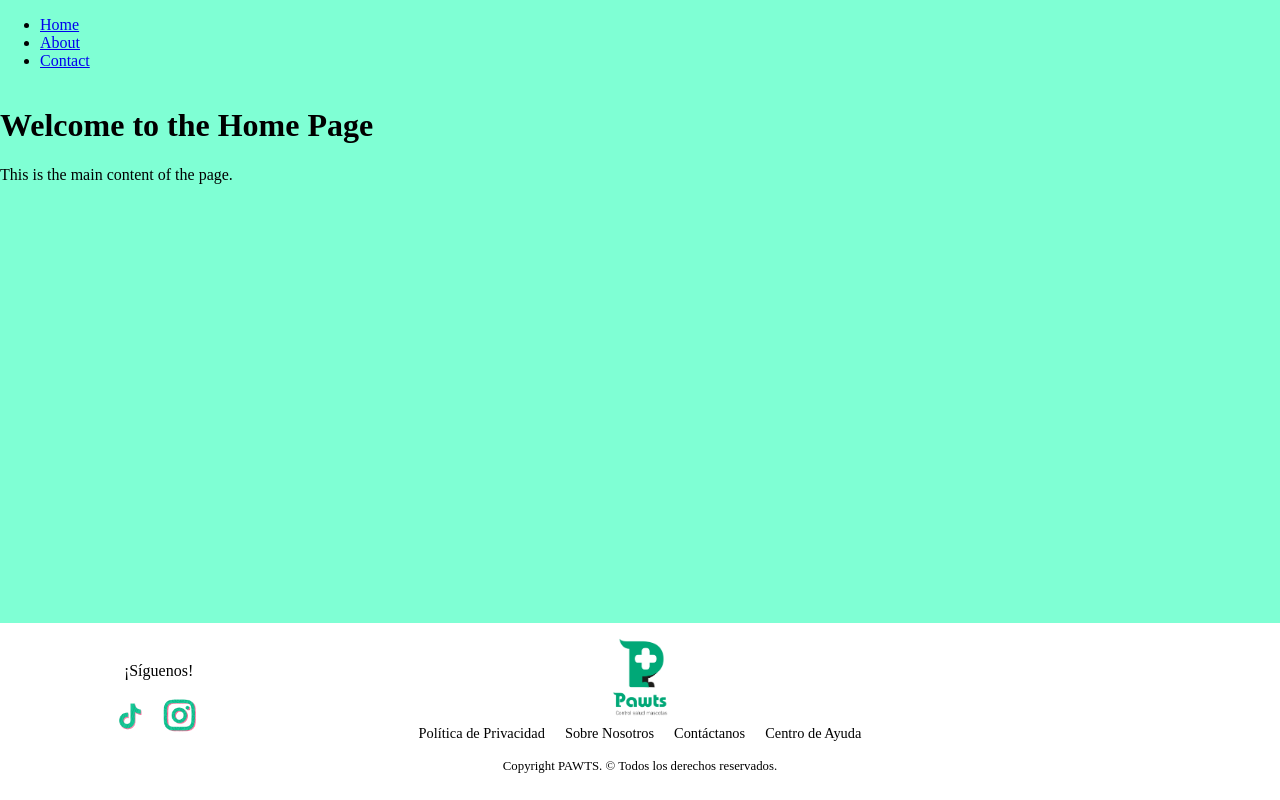
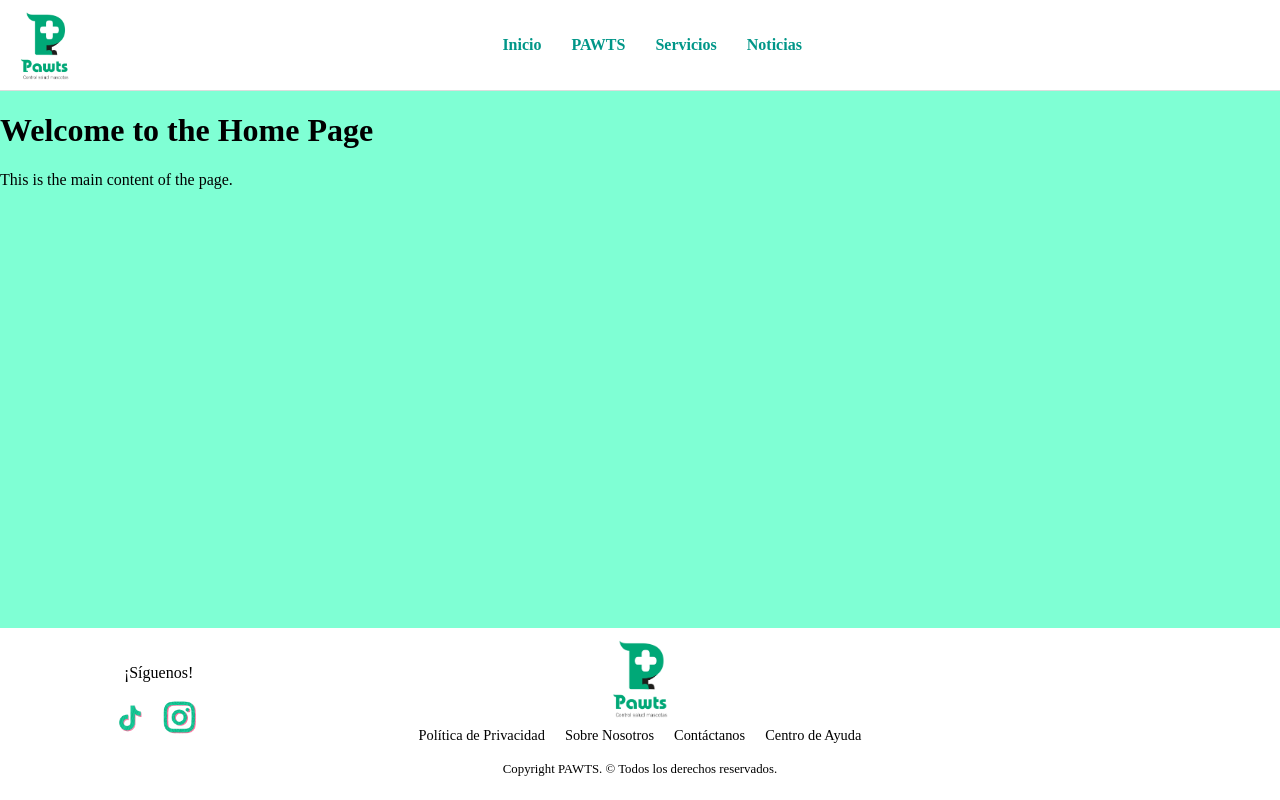
Before and after one commit to joeldin03/RompeMalla, a PHP site: page / in a window 1280 px wide. Run offline with PHP 8.4, Linux system fonts and the light colour scheme.

Commit message:
header update

```diff
--- a/css/index.css
+++ b/css/index.css
@@ -1,3 +1,4 @@
+
 body {
     margin: 0;
     display: flex;
@@ -7,14 +8,74 @@ body {
 }
 
 main {
-    flex: 1;
+    flex: 1; /* Permite que el contenido ocupe el espacio disponible */
+}
+
+
+/* Estilo de la cabecera */
+.main-header {
+    display: flex;
+    justify-content: space-between;
+    align-items: center;
+    padding: 10px 20px;
+    background-color: white;
+    border-bottom: 1px solid #ddd;
+}
+
+/* Logo */
+.logo-container {
+    display: flex;
+    align-items: center;
+}
+
+.logo {
+    height: 70px; /* Ajusta según el tamaño de tu logo */
+}
+
+/* Navegación */
+.navigation ul {
+    display: flex;
+    list-style: none;
+    padding: 0;
+    margin: 0;
+}
+
+.navigation li {
+    margin: 0 15px;
+}
+
+.navigation a {
+    text-decoration: none;
+    font-size: 16px;
+    color: #009688; /* Verde similar al de la imagen */
+    font-weight: bold;
+}
+
+.navigation a:hover {
+    text-decoration: underline;
+}
+
+/* Ícono de menú */
+.menu-icon {
+    display: flex;
+    flex-direction: column;
+    justify-content: space-between;
+    width: 25px;
+    height: 20px;
+    cursor: pointer;
+}
+
+.menu-icon span {
+    display: block
 }
 
 footer {
     background-color: white;
-    padding: 1% 3%;
+    padding: 10px 3%;
     text-align: center;
     color: black;
+    position: relative; /* Mantiene el footer dentro del flujo de la página */
+    bottom: 0; /* Asegura su posición en la parte inferior si es necesario */
 }
 
 footer .container {
--- a/index.php
+++ b/index.php
@@ -1,11 +1,13 @@
 <!DOCTYPE html>
 <html lang="en">
+
 <head>
     <meta charset="UTF-8">
     <meta name="viewport" content="width=device-width, initial-scale=1.0">
     <link rel="stylesheet" href="css/index.css">
-    <title>Document</title>
+    <title>PAWTS</title>
 </head>
+
 <body>
     <?php include 'resources/header.php'; ?>
 
@@ -16,4 +18,5 @@
 
     <?php include 'resources/footer.php'; ?>
 </body>
+
 </html>
--- a/resources/header.php
+++ b/resources/header.php
@@ -1,10 +1,18 @@
-<!DOCTYPE html>
-<header>
-    <nav>
+<header class="main-header">
+    <div class="logo-container">
+        <img src="img/LOGO PAWTS.png" alt="Logo Paws" class="logo">
+    </div>
+    <nav class="navigation">
         <ul>
-            <li><a href="index.php">Home</a></li>
-            <li><a href="about.php">About</a></li>
-            <li><a href="contact.php">Contact</a></li>
+            <li><a href="#">Inicio</a></li>
+            <li><a href="#">PAWTS</a></li>
+            <li><a href="#">Servicios</a></li>
+            <li><a href="#">Noticias</a></li>
         </ul>
     </nav>
+    <div class="menu-icon">
+        <span></span>
+        <span></span>
+        <span></span>
+    </div>
 </header>
```
Also changed, not shown: pages/contacto.html (+1 -13 lines). Lines whose indentation alone changed are shown as unchanged.
